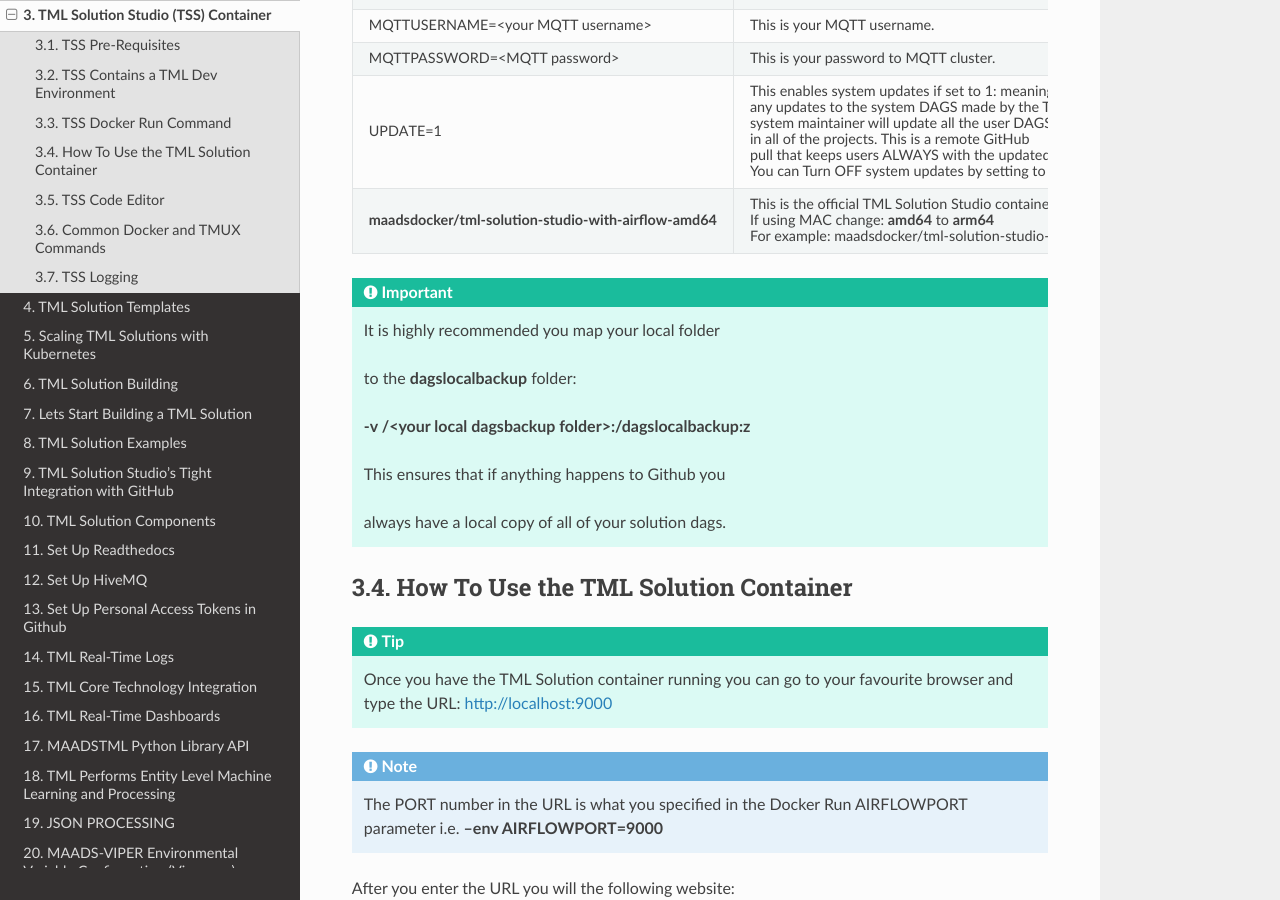
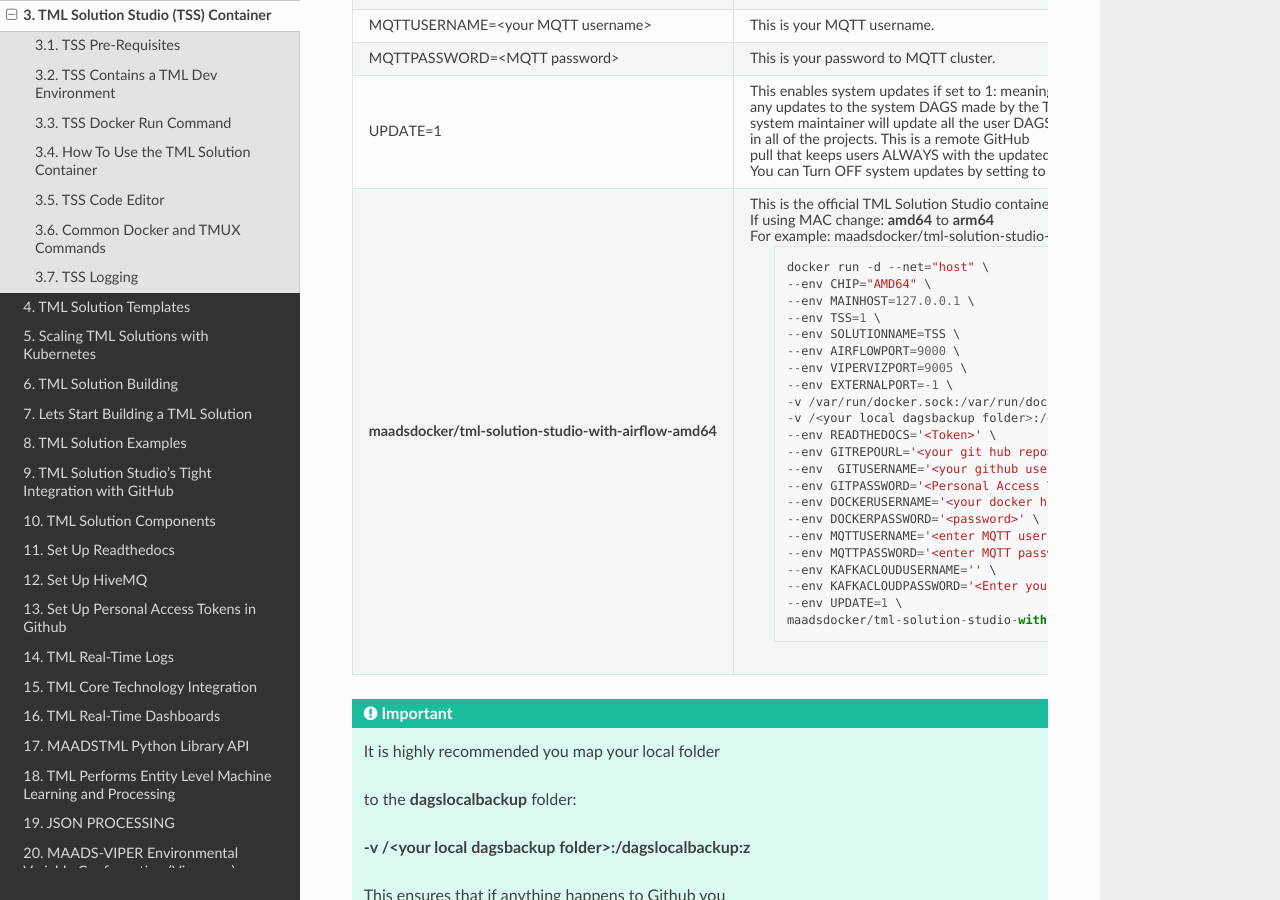
Before and after one commit to smaurice101/readthedocs, a Sphinx documentation site: the page built from docs/source/docker.rst, in a window 1280 px wide and 900 px high, scrolled down 3808 px. Built offline with Sphinx 7.4.7 and the Read the Docs theme 3.1.0, drawn with Linux system fonts in a browser that asks for light colours.

Commit message:
Update docker.rst

```diff
--- a/docs/source/docker.rst
+++ b/docs/source/docker.rst
@@ -197,6 +197,31 @@
 
        For example: maadsdocker/tml-solution-studio-with-airflow-**arm64**
 
+        .. code-block::
+
+            docker run -d --net="host" \
+            --env CHIP="AMD64" \
+            --env MAINHOST=127.0.0.1 \
+            --env TSS=1 \
+            --env SOLUTIONNAME=TSS \
+            --env AIRFLOWPORT=9000 \
+            --env VIPERVIZPORT=9005 \
+            --env EXTERNALPORT=-1 \
+            -v /var/run/docker.sock:/var/run/docker.sock:z \
+            -v /<your local dagsbackup folder>:/dagslocalbackup:z \
+            --env READTHEDOCS='<Token>' \
+            --env GITREPOURL='<your git hub repo>' \
+            --env  GITUSERNAME='<your github username>' \
+            --env GITPASSWORD='<Personal Access Token>' \
+            --env DOCKERUSERNAME='<your docker hub account>' \
+            --env DOCKERPASSWORD='<password>' \
+            --env MQTTUSERNAME='<enter MQTT username>' \
+            --env MQTTPASSWORD='<enter MQTT password>' \
+            --env KAFKACLOUDUSERNAME='' \
+            --env KAFKACLOUDPASSWORD='<Enter your API secret>' \
+            --env UPDATE=1 \
+            maadsdocker/tml-solution-studio-with-airflow-amd64
+
 .. important::
    It is highly recommended you map your local folder
 
```
